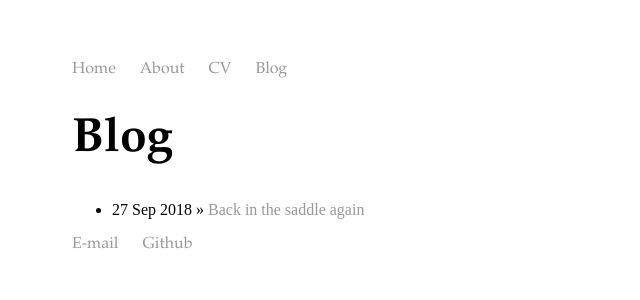
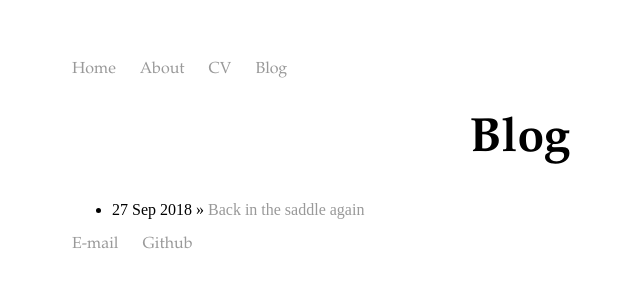
Before and after one commit to pastfutures/pastfutures.github.io, a Jekyll site: the page built from blog/index.html, in a window 1280 px wide. Shown: the top 300 px of the page, without its empty margins (120-760 px from the left). Built offline with Jekyll 4.4.1, drawn with Linux system fonts in a browser that asks for light colours.

Commit message:
Update index.html

```diff
--- a/blog/index.html
+++ b/blog/index.html
@@ -2,7 +2,7 @@
 layout: default
 title: Blog
 ---
-	<h1>{{ page.title }}</h1>
+<h1><center>{{ page.title }}</center></h1>
 	<ul class="posts">
 
 	  {% for post in site.posts %}
```
